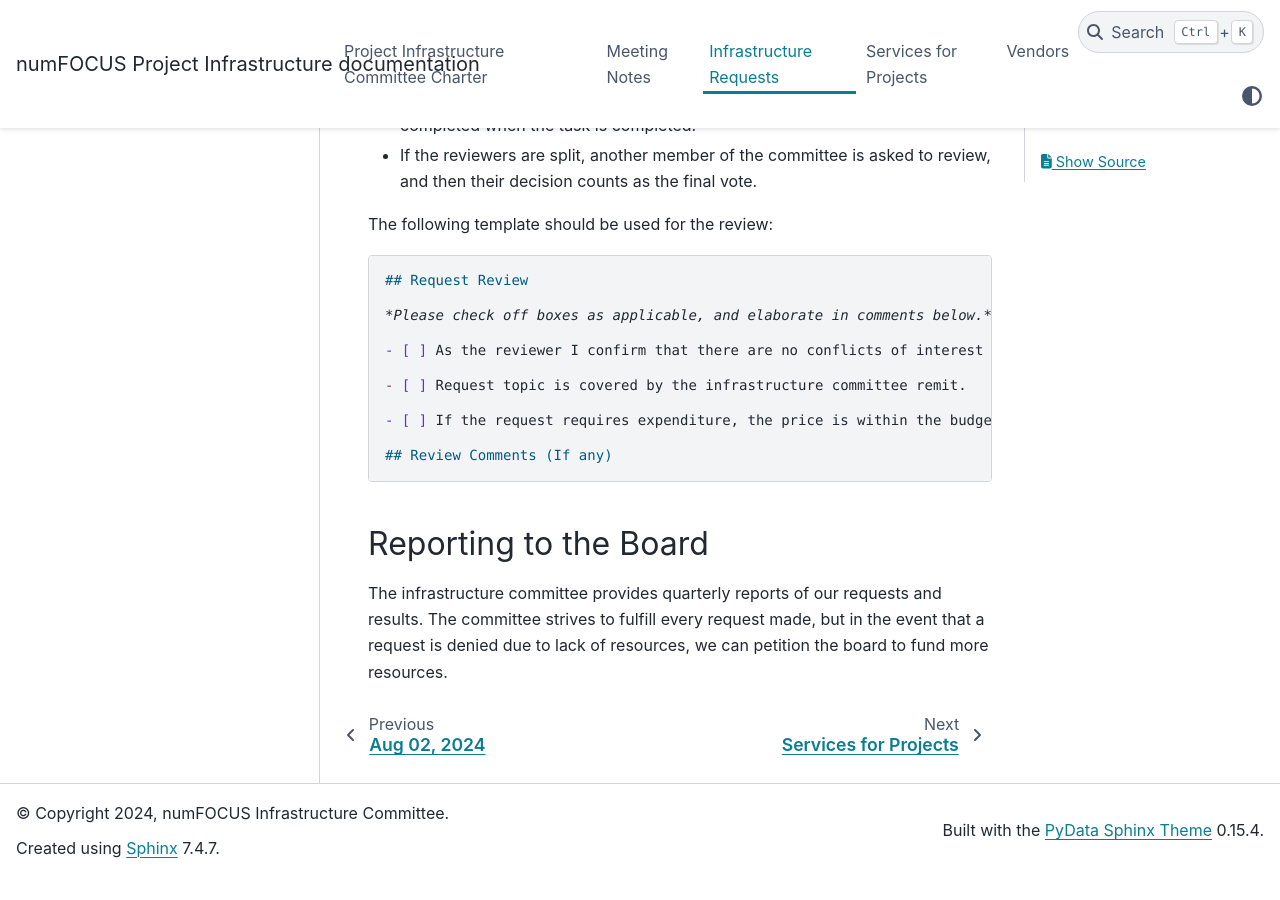
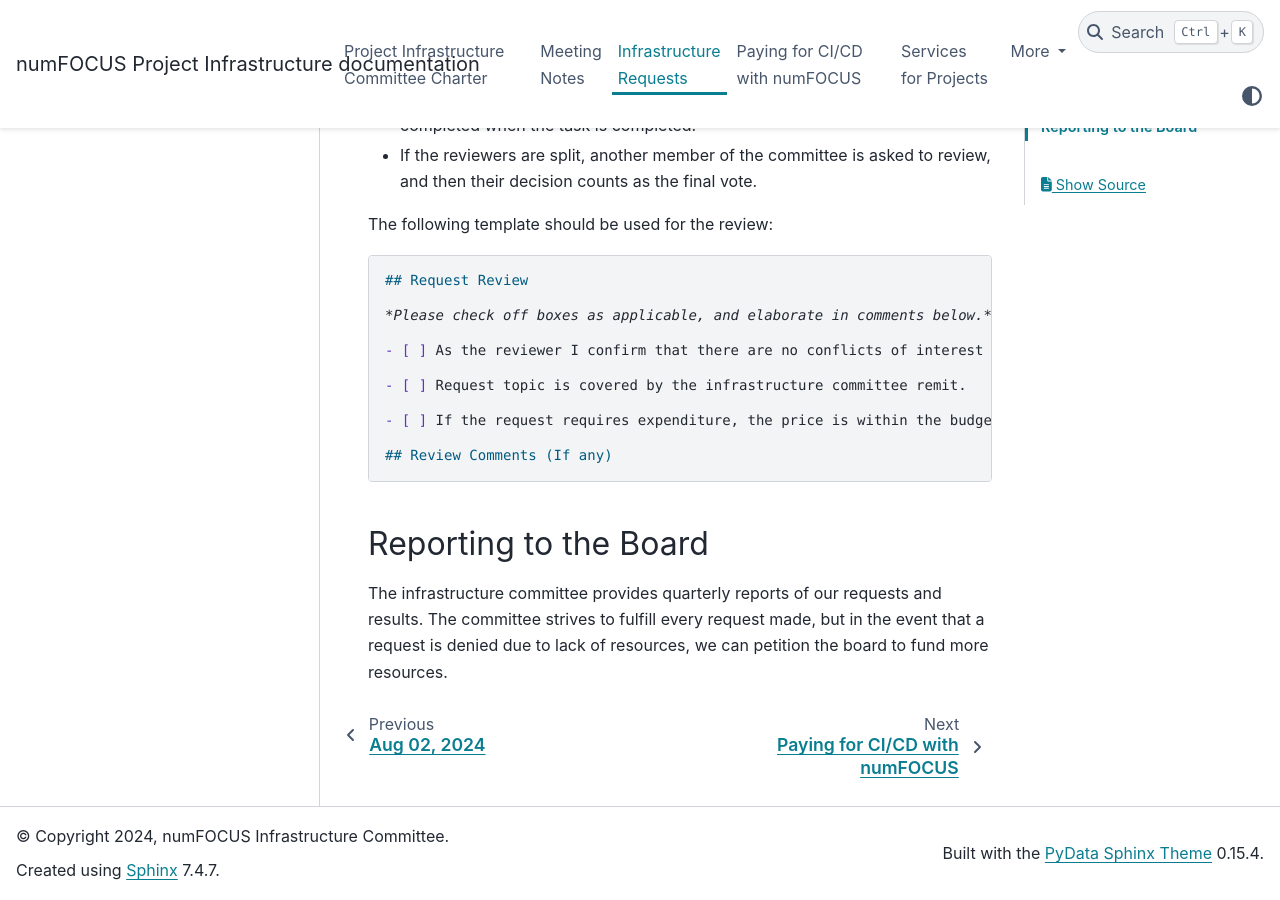
Before and after one commit to numfocus/infrastructure, a Sphinx documentation site: the page built from docs/review_process.rst, in a window 1280 px wide and 900 px high, scrolled down 765 px. Built offline with Sphinx 7.4.7 and the PyData theme 0.15.4, drawn with Linux system fonts in a browser that asks for light colours; before the commit the page ends 1642 px from its top, so only the background shows below that.

Commit message:
Base setup for a CI/CD guide

```diff
--- /dev/null
+++ b/docs/ci_cd_guide/getting_started.rst
@@ -0,0 +1,3 @@
+***************
+Getting Started
+***************
--- /dev/null
+++ b/docs/ci_cd_guide/index.rst
@@ -0,0 +1,14 @@
+******************************
+Paying for CI/CD with numFOCUS
+******************************
+
+This guide is intended to help you set up a CI/CD pipeline for your project and get it paid for by numFOCUS.
+
+**WIP**
+
+.. toctree::
+   :maxdepth: 1
+   :caption: Contents
+   :glob:
+
+   *
--- a/docs/index.rst
+++ b/docs/index.rst
@@ -9,5 +9,6 @@
    charter
    meeting_notes/index
    review_process
+   ci_cd_guide/index
    projects/index
    vendors/index
```
Also changed, not shown: README.md (+2 -1 lines), .pre-commit-config.yaml.
